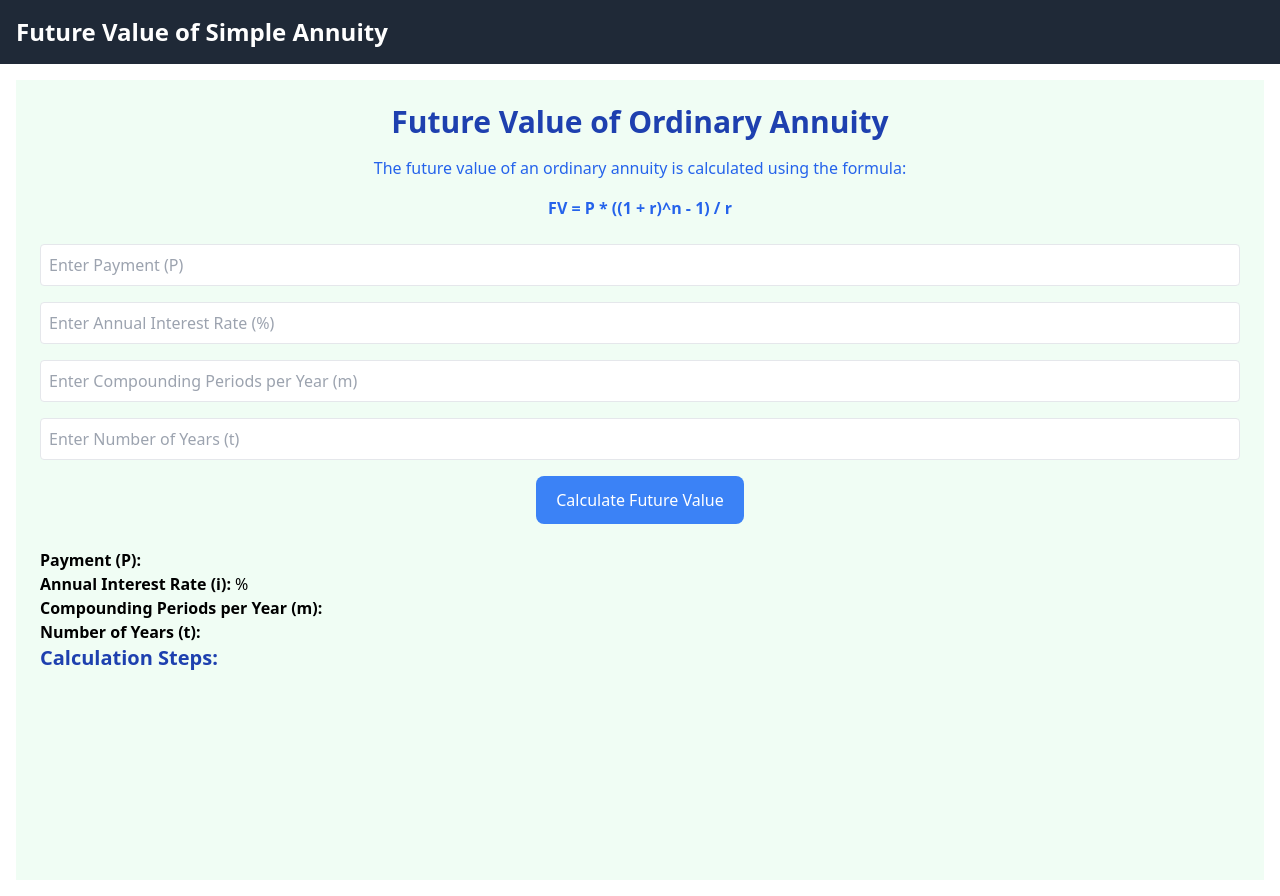
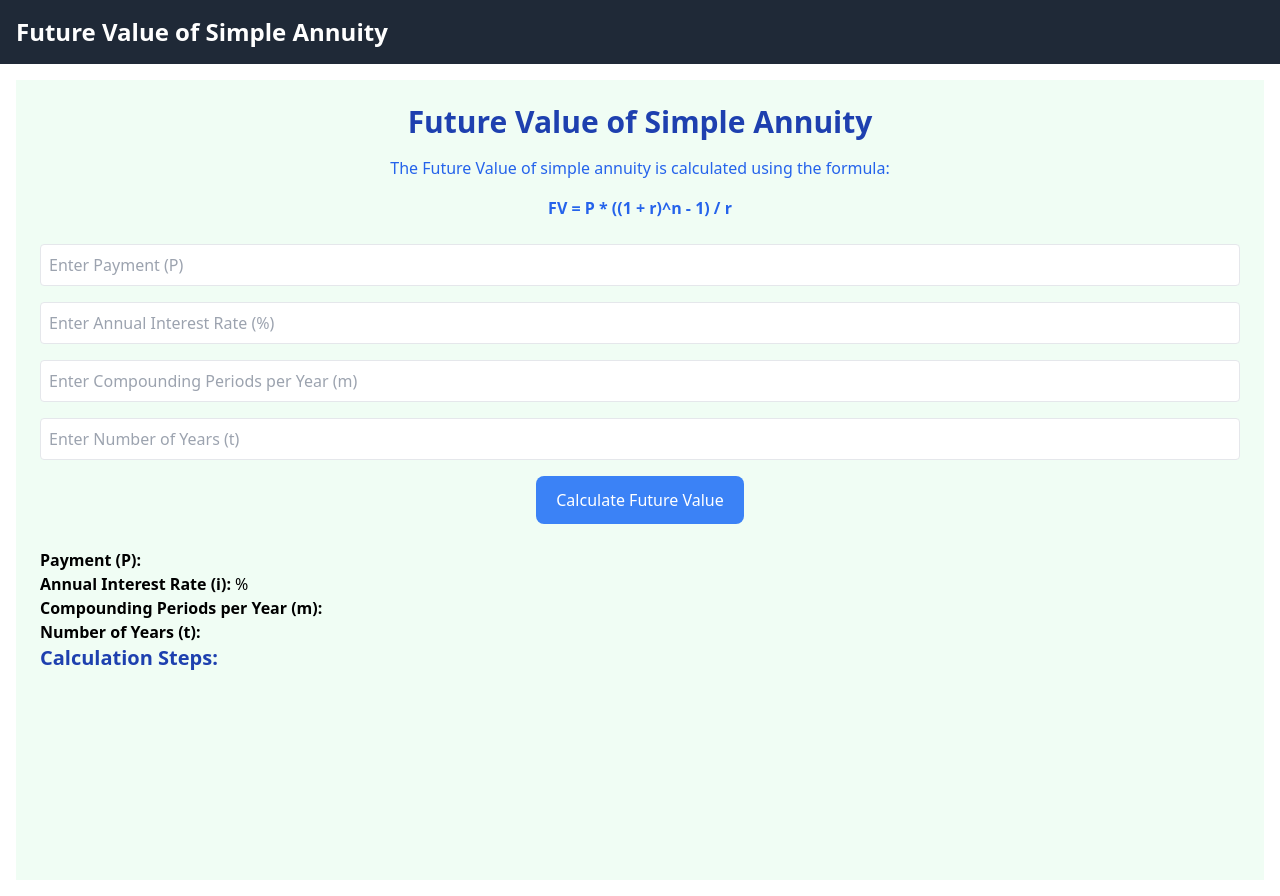
Before and after one commit to JustKiens/Algo-calculators, a React (Vite) app: page /future-value-ordinary-annuity in a window 1280 px wide. Built offline with nearby package versions, Linux system fonts and the light colour scheme.

Commit message:
Update futureValueOrdinaryAnnuity.jsx

```diff
--- a/src/pages/future/futureValueOrdinaryAnnuity.jsx
+++ b/src/pages/future/futureValueOrdinaryAnnuity.jsx
@@ -59,9 +59,9 @@ const FutureValueOrdinaryAnnuity = () => {
 
   return (
     <div className="text-center p-6 bg-green-50 min-h-screen">
-      <h2 className="text-3xl font-bold mb-4 text-blue-800">Future Value of Ordinary Annuity</h2>
+      <h2 className="text-3xl font-bold mb-4 text-blue-800">Future Value of Simple Annuity</h2>
       <p className="text-blue-600 mb-4">
-        The future value of an ordinary annuity is calculated using the formula:
+        The Future Value of simple annuity is calculated using the formula:
       </p>
       <p className="text-blue-600 mb-6">
         <strong>FV = P * ((1 + r)^n - 1) / r</strong>
```
